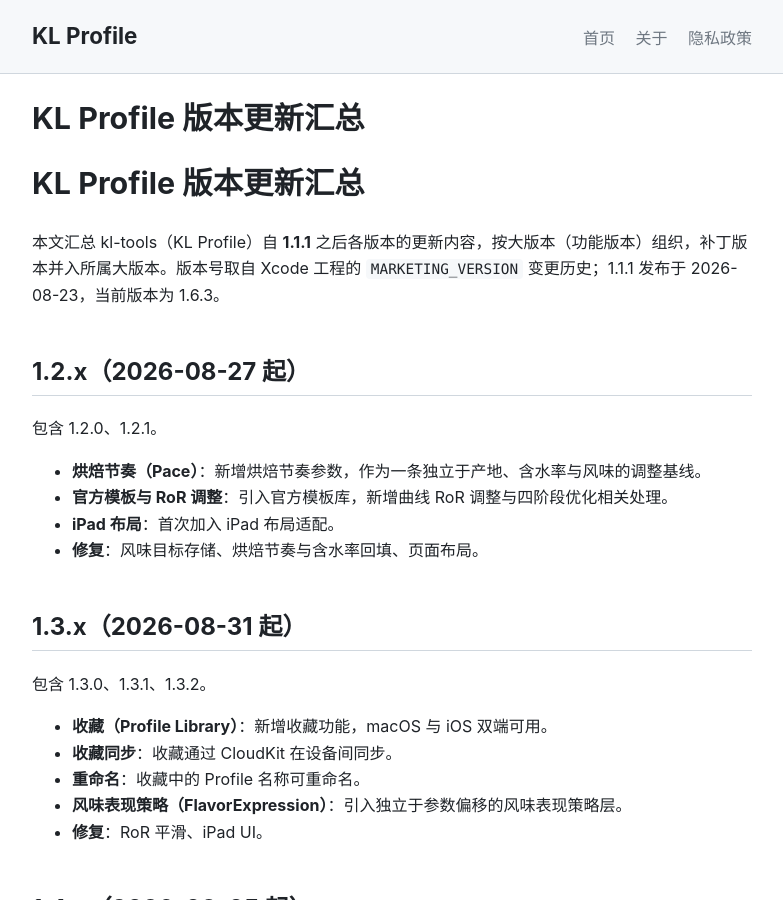
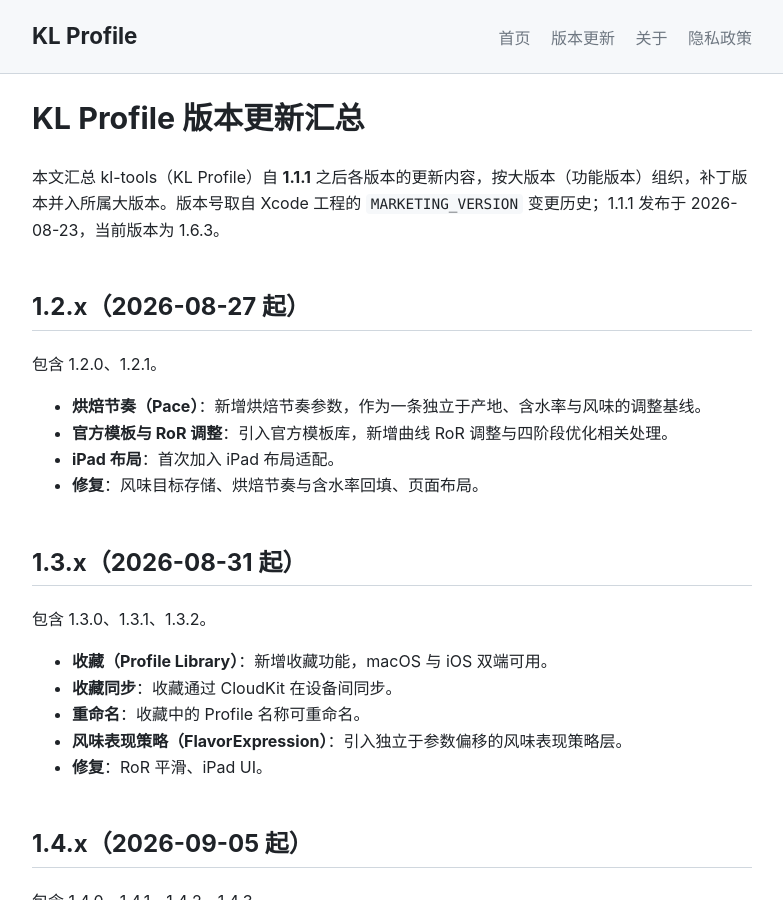
Before and after one commit to yuhongda/kl-tools-doc, a Jekyll site: the page built from reference/release-notes.md, in a window 1280 px wide and 900 px high. Shown: the whole window, without its empty margins (248-1031 px from the left). Built offline with Jekyll 4.4.1, drawn with Linux system fonts in a browser that asks for light colours; our own code applies the rules of GitHub Pages for plain Markdown files; part of the change alters nothing that is shown.

Commit message:
feat: release notes

```diff
--- a/_includes/header.html
+++ b/_includes/header.html
@@ -3,6 +3,7 @@
     <a class="site-title" href="{{ '/' | relative_url }}">{{ site.title | escape }}</a>
     <nav class="site-nav">
       <a href="{{ '/' | relative_url }}">首页</a>
+      <a href="{{ '/reference/release-notes/' | relative_url }}">版本更新</a>
       <a href="{{ '/about/' | relative_url }}">关于</a>
       <a href="{{ '/privacy/' | relative_url }}">隐私政策</a>
     </nav>
--- a/reference/release-notes.md
+++ b/reference/release-notes.md
@@ -1,4 +1,8 @@
-# KL Profile 版本更新汇总
+---
+layout: page
+title: KL Profile 版本更新汇总
+permalink: /reference/release-notes/
+---
 
 本文汇总 kl-tools（KL Profile）自 **1.1.1** 之后各版本的更新内容，按大版本（功能版本）组织，补丁版本并入所属大版本。版本号取自 Xcode 工程的 `MARKETING_VERSION` 变更历史；1.1.1 发布于 2026-08-23，当前版本为 1.6.3。
 
```
